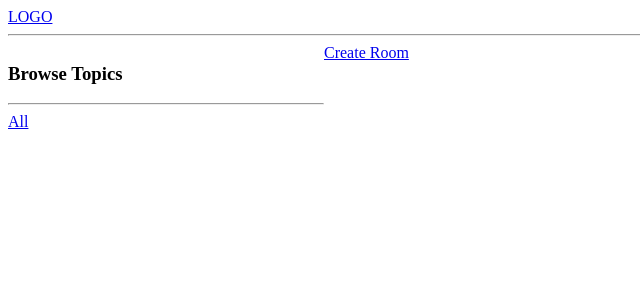
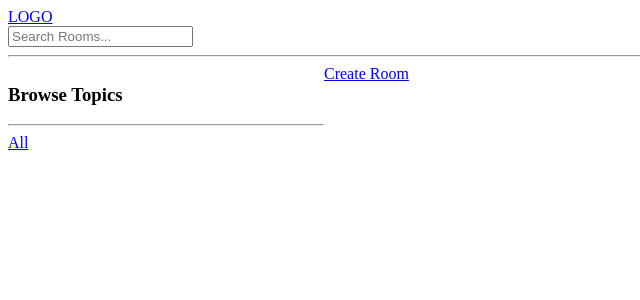
Before and after one commit to pal5/discord-clone, a Django app: page / in a window 1280 px wide. Shown: the top 300 px of the page, without its empty margins (0-640 px from the left). Run offline with Django 4.2, Linux system fonts and the light colour scheme; data that the repository does not hold is empty.

Commit message:
feat: search bar in nav form

```diff
--- a/templates/navbar.html
+++ b/templates/navbar.html
@@ -1,2 +1,6 @@
 <a href="/">LOGO</a>
+
+<form method="GET" action='{% url "home" %}'>
+    <input type="text" name="q" placeholder="Search Rooms..." />
+</form>
 <hr>
```
